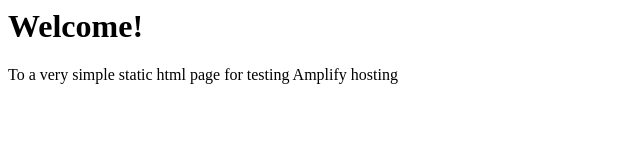
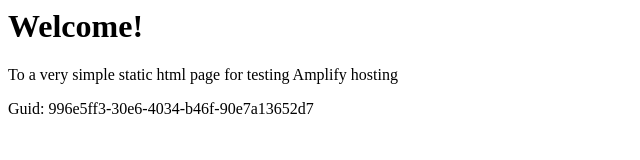
Before and after one commit to aws-aemilia-hkg/Github-PR-Commit-Integration-Test-DoNotTouch-v1-preprod-ap-east-1, a website: page src/index.html in a window 1280 px wide. Shown: the whole page, without its empty margins (0-640 px from the left). Drawn offline with Linux system fonts and the light colour scheme.

Commit message:
commit from integ tests

```diff
--- a/src/index.html
+++ b/src/index.html
@@ -1,3 +1,5 @@
+
+
 <html lang="en">
 
 <head>
@@ -10,6 +12,6 @@
 <body>
     <h1>Welcome!</h1>
     <p>To a very simple static html page for testing Amplify hosting</p>
-</body>
+    <p>Guid: 996e5ff3-30e6-4034-b46f-90e7a13652d7</p></body>
 
 </html>
```
